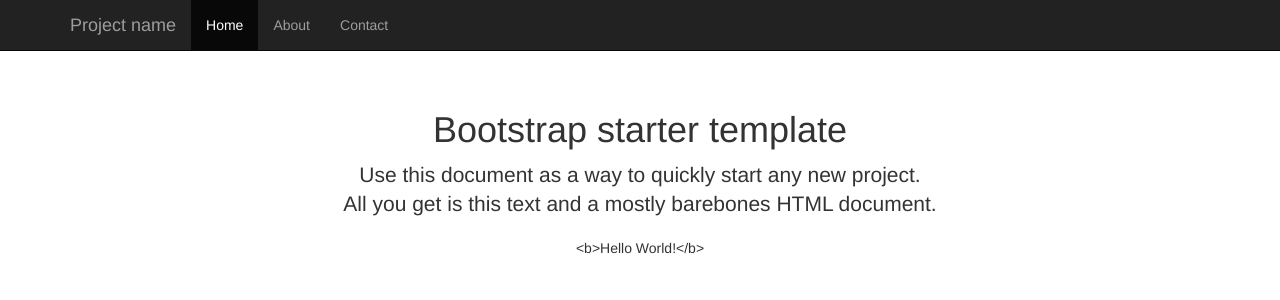
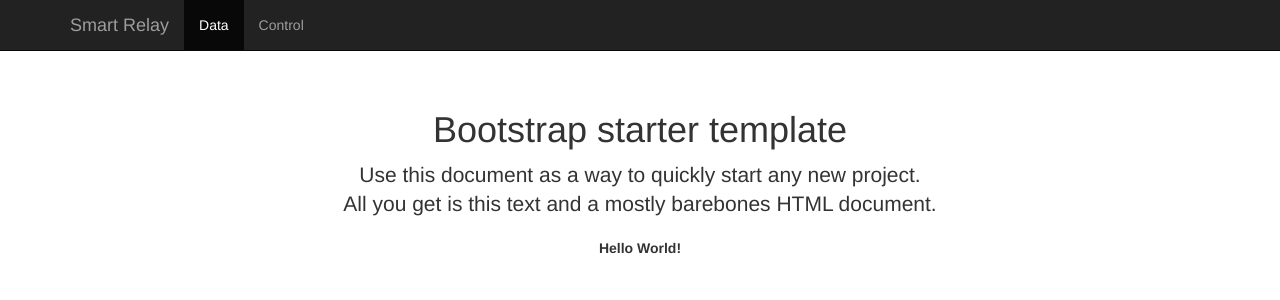
Before and after one commit to bmayfi3ld/gae-smart-relay, a Flask app: page /data in a window 1280 px wide. Shown: the top 300 px of the page. Run offline with Flask 2, Linux system fonts and the light colour scheme; data that the repository does not hold is empty; some libraries are stand-ins or nearby versions.

Commit message:
small changes

```diff
--- a/templates/index.html
+++ b/templates/index.html
@@ -6,19 +6,21 @@
   <meta name="viewport" content="width=device-width, initial-scale=1">
   <!-- The above 3 meta tags *must* come first in the head; any other head content must come *after* these tags -->
 
-	<link rel="icon" href="favicon.ico">
-	<title>Starter Template for Bootstrap</title>
+  <link rel="icon" href="favicon.ico">
+  <title>Control Relay Data</title>
 
-	<!-- Bootstrap core CSS -->
+  <!-- Bootstrap core CSS -->
   <link href="bootstrap/css/bootstrap.min.css" rel="stylesheet">
 
-	<link href="css/index.css" rel="stylesheet">
+  <link href="css/index.css" rel="stylesheet">
 
-	<!-- HTML5 shim and Respond.js for IE8 support of HTML5 elements and media queries -->
+  <!-- HTML5 shim and Respond.js for IE8 support of HTML5 elements and media queries -->
   <!--[if lt IE 9]>
     <script src="https://oss.maxcdn.com/html5shiv/3.7.2/html5shiv.min.js"></script>
     <script src="https://oss.maxcdn.com/respond/1.4.2/respond.min.js"></script>
   <![endif]-->
+
+
   </head>
 
 	<body>
@@ -32,13 +34,12 @@
             <span class="icon-bar"></span>
             <span class="icon-bar"></span>
           </button>
-          <a class="navbar-brand" href="#">Project name</a>
+          <a class="navbar-brand" href="/data">Smart Relay</a>
         </div>
         <div id="navbar" class="collapse navbar-collapse">
           <ul class="nav navbar-nav">
-            <li class="active"><a href="#">Home</a></li>
-            <li><a href="#about">About</a></li>
-            <li><a href="#contact">Contact</a></li>
+            <li class="active"><a href="3">Data</a></li>
+            <li><a href="/control">Control</a></li>
           </ul>
         </div><!--/.nav-collapse -->
       </div>
@@ -49,18 +50,19 @@
       <div class="starter-template">
         <h1>Bootstrap starter template</h1>
         <p class="lead">Use this document as a way to quickly start any new project.<br> All you get is this text and a mostly barebones HTML document.</p>
-				{{ the_list }}
+				{{ the_list|safe }}
       </div>
 
     </div><!-- /.container -->
 
+    <div class="container">
+
+    </div>
 
     <!-- Bootstrap core JavaScript
     ================================================== -->
     <!-- Placed at the end of the document so the pages load faster -->
     <script src="https://ajax.googleapis.com/ajax/libs/jquery/1.11.2/jquery.min.js"></script>
-    <script src="../../dist/js/bootstrap.min.js"></script>
-    <!-- IE10 viewport hack for Surface/desktop Windows 8 bug -->
-    <script src="../../assets/js/ie10-viewport-bug-workaround.js"></script>
+    <script src="bootstrap/js/bootstrap.min.js"></script>
   </body>
 </html>
```
